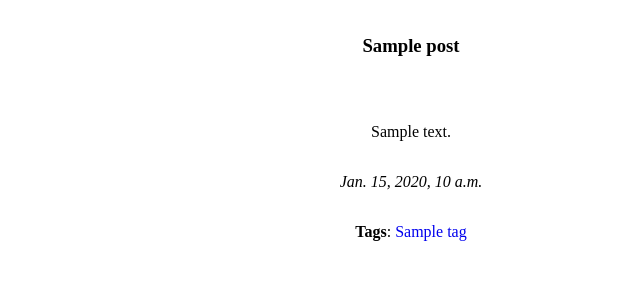
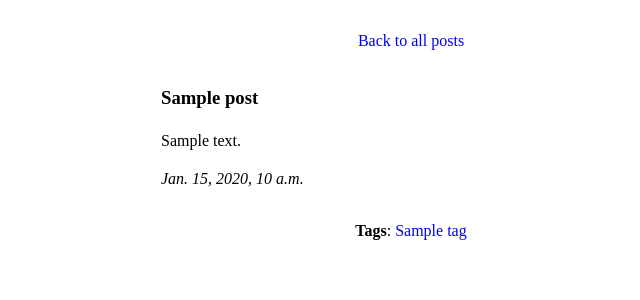
Before and after one commit to alexdietz1988/PersonalWebsite, a Django app: page /post/1 in a window 1280 px wide. Shown: the part 104-404 px from the top of the page, without its empty margins (229-869 px from the left). Run offline with Django 4.2, Linux system fonts and the light colour scheme; tables that the repository leaves empty hold one stand-in row (values such as "Sample post"); some libraries are stand-ins or nearby versions.

Commit message:
Styling tweaks

```diff
--- a/main_app/static/blog.css
+++ b/main_app/static/blog.css
@@ -7,4 +7,5 @@
 
 .post {
 	width: 500px;
+	line-height: 1.4;
 }
--- a/main_app/templates/blog/post-detail.html
+++ b/main_app/templates/blog/post-detail.html
@@ -4,10 +4,13 @@
 
 {% block body %}
 
+<p><a href="{% url "blog" %}">Back to all posts</a></p>
+
+<div class="post">
 <h3>{{post.title}}</h3>
-<p>{{post.text}}</p>
-<p>{{post.body|safe}}</p>
+<p class="postbody">{{post.body|safe}}</p>
 <p><em>{{post.created_at}}</em></p>
+</div>
 
 <p><b>Tags</b>:
 {% for tag in post.tags.all %}
```
